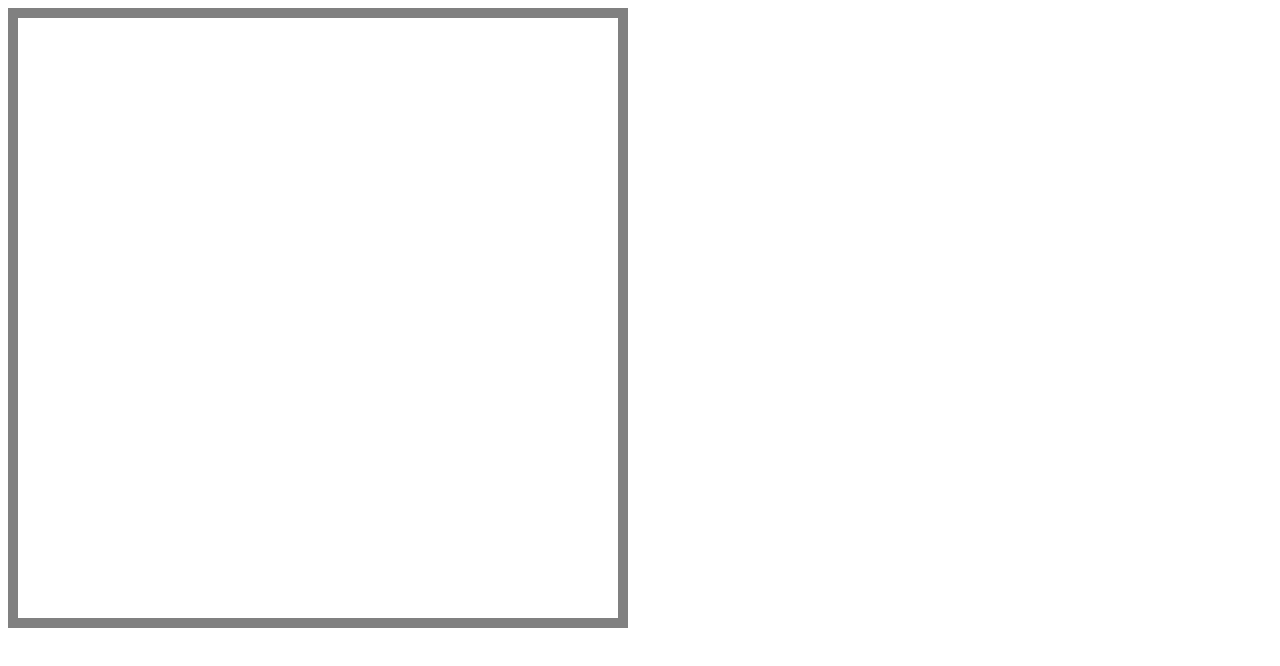
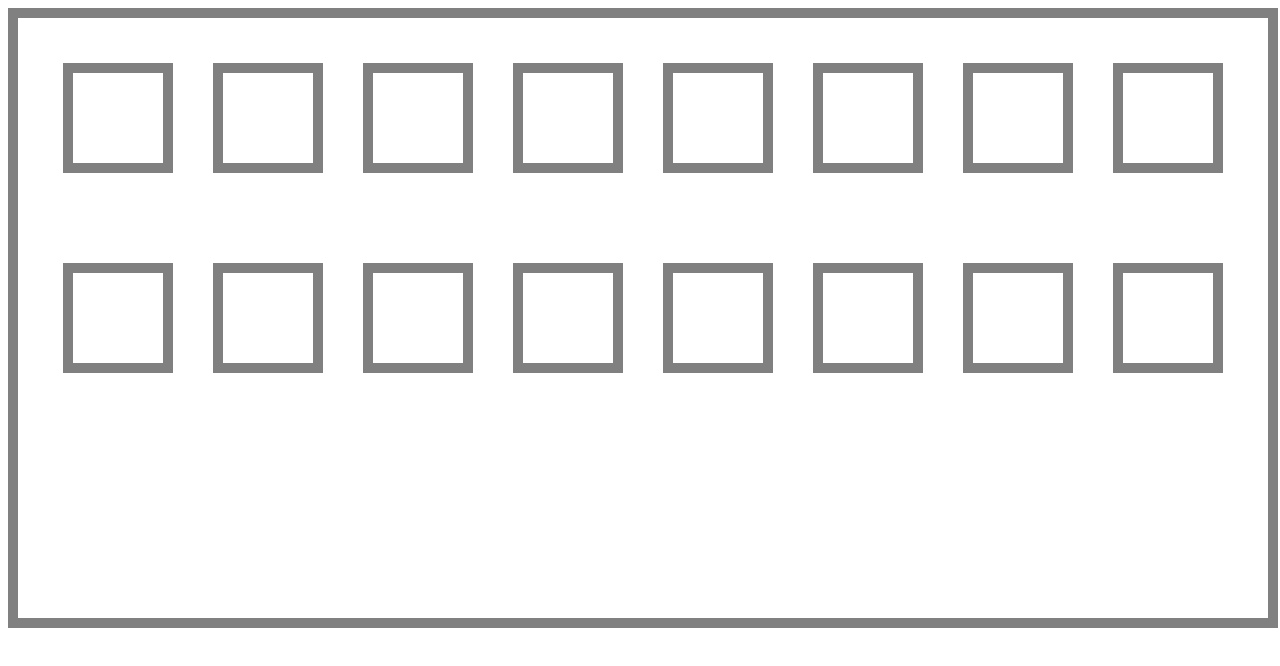
Before and after one commit to GibbedBoomer/ColorsMemory, a plain HTML site: page index.html in a window 1280 px wide. Drawn offline with Linux system fonts and the light colour scheme.

Commit message:
set up draw and display for cards by adapting teacher work and using some logic trouble shooting to get cards to display right. Made set up part of an initialize loop for future levels to be possible to set up.

```diff
--- a/card.js
+++ b/card.js
@@ -1,3 +1,45 @@
+import { Toolbox } from "./toolbox.js";
 export class Card {
 
+    x = 50;
+    y = 50;
+    color;
+    width = 100;
+    height = 100;
+    canvas;
+    pencil;
+    isFaceup = false;
+    toolbox = new Toolbox();
+
+    constructor (canvas, pencil, x, y, color) {
+        this.x = x;
+        this.y = y;
+        this.color = color;
+        this. pencil = pencil;
+        this.canvas = canvas;
+        canvas.addEventListener("click", (e) => this.onClick(e));
+    }
+
+    draw() {
+        if(this.isFaceUp) {
+            this.pencil.fillStyle = this.color; // Set the fill color
+            this.pencil.fillRect(this.x, this.y, this.width, this.height); // Draw a filled rectangle at (50, 50) with width 100 and height 75
+        } else { //draw face down
+            this.pencil.strokeStyle = "gray"; // Set the outline color to red
+            this.pencil.lineWidth = 10;       // Set the outline width to 2 pixels
+            this.pencil.strokeRect(this.x, this.y, this.width, this.height); // Draws an outlined rectangle at (50,50) with width 100 and height 75
+        }
+    }
+    onClick(event) {
+        let clickX = event.offsetX;
+        let clickY = event.offsetY;
+
+        let isClickInButton = this.toolbox.isWithinRect(
+            clickX, clickY, this.x, this.y, this.width, this.height
+        );
+
+        if(isClickInButton) {
+            this.isFaceUp = !this.isFaceUp;
+        }
+    }
 }
--- a/code.js
+++ b/code.js
@@ -5,16 +5,49 @@ let canvas = document.getElementById("myCanvas");
 let pencil = canvas.getContext("2d"); // This gives you the drawing context, like a pencil
 let toolbox = new Toolbox();
 
-let colors = ["red", "blue", "yellow", "green", "purple", "orange", "pink", "brown"];
-let cardSpot =[
+function gameInitialize() {
+    let numberOfColors = 8;
+    let colors = [];
 
-];
-for (let i = 0; i < colors.length; i++) {
-    cardSpot.push(colors[i])
-    cardSpot.push(colors[i])
-};
+    for (let i = 0; i < numberOfColors; i++){
+        let colorAdd = toolbox.getRandomColor();
+        colors.push(colorAdd)
+    }
+    console.log(colors)
 
-cardSpot = toolbox.shuffleArray(cardSpot)
+    let cardSpot = [];
+
+    for (let i = 0; i < colors.length; i++) {
+        cardSpot.push(colors[i])
+        cardSpot.push(colors[i])
+    };
+
+    cardSpot = toolbox.shuffleArray(cardSpot)
+    console.log(cardSpot)
+
+    let cardX = 50;
+    let cardY = 50;
+    let cardsPerRow = 8;
+    let cardSpacing = 150;
+
+    for (let i = 0; i < cardSpot.length; i++) {
+        // Draw the card
+        let cardDraw = new Card(canvas, pencil, cardX, cardY, cardSpot[i]);
+        cardDraw.draw();
+
+
+        cardX += cardSpacing;
+
+        // Check if we’ve reached the end of a row
+        if ((i + 1) % cardsPerRow === 0) {
+            cardX = 50; // reset to first X
+            cardY += 200; // move down next row
+        }
+}
+
+}
+
+gameInitialize()
 
 function gameLoop() {
 
--- a/index.html
+++ b/index.html
@@ -3,8 +3,9 @@
         <link rel="stylesheet" href="styles.css">
     </head>
     <body>
-        <canvas id="myCanvas" height="600" width = "600"></canvas>
+        <canvas id="myCanvas" height="600" width = "1250"></canvas>
         <script type="module" src="toolbox.js"></script>
+        <script type="module" src="card.js"></script>
         <script type="module" src="code.js"></script>
     </body>
 </html>
```
